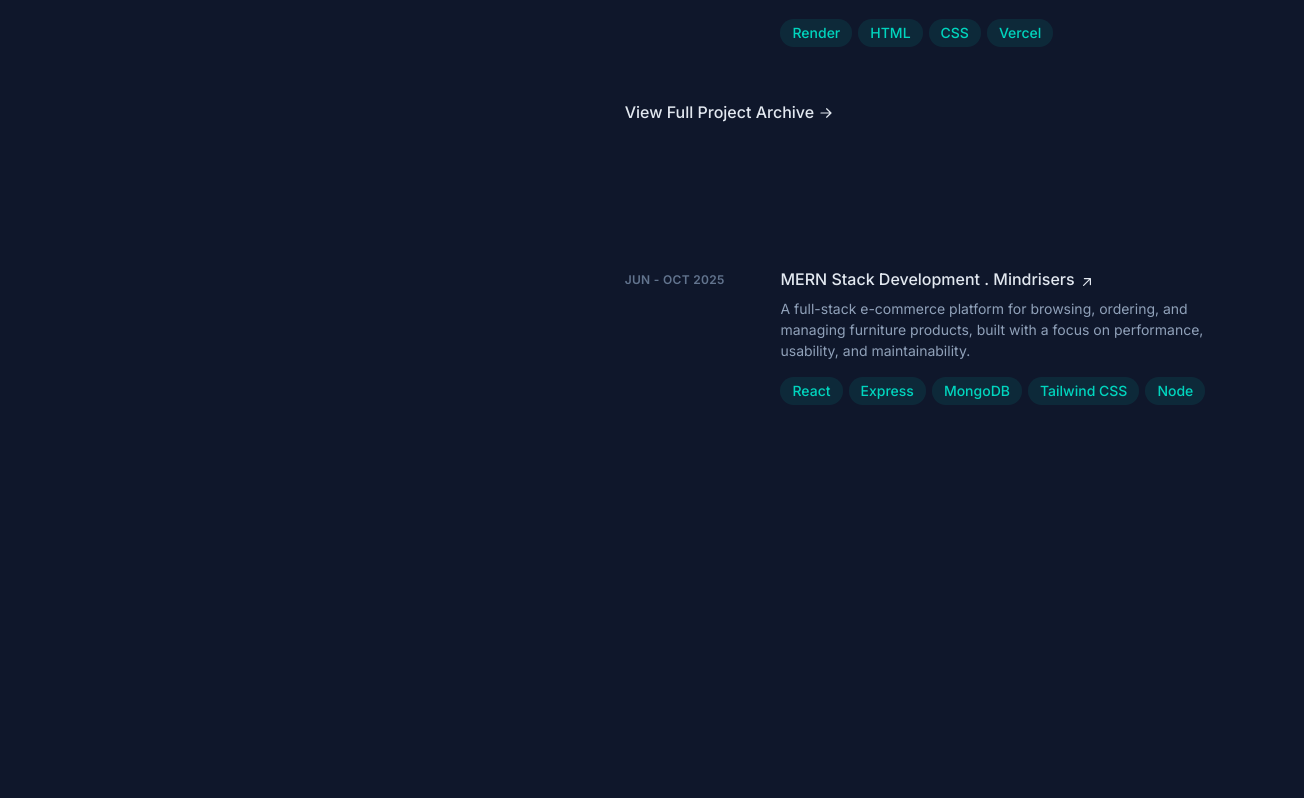
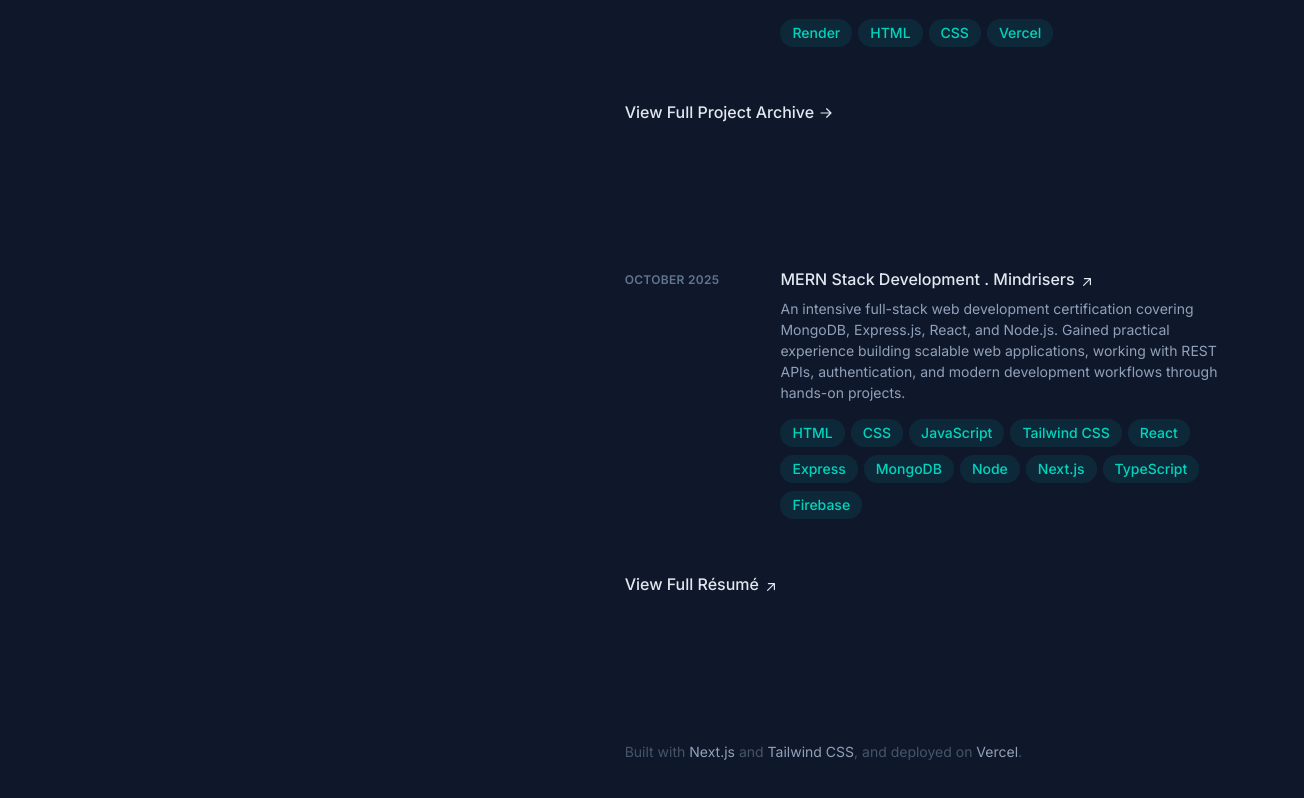
Before and after one commit to BishnuThapa10/portfolio-website, a Next.js app: page / in a window 1280 px wide. Shown: the part 1178-1976 px from the top of the page, 1304 px wide, since content can reach past the window. Before the commit the page ends 1827 px from the top, so only its background shows below. Built offline with nearby package versions, Linux system fonts and the light colour scheme.

Commit message:
blueprint finished

```diff
--- a/src/app/page.js
+++ b/src/app/page.js
@@ -1,5 +1,6 @@
 import About from "../components/About.jsx";
 import Certifications from "../components/Certifications.jsx";
+import Footer from "../components/Footer.jsx";
 import Navbar from "../components/Navbar.jsx";
 import Project from "../components/Project.jsx";
 
@@ -25,6 +26,10 @@ export default function Home() {
           <section id="certifications" className="mb-16 scroll-mt-16 md:mb-24 lg:mb-36 lg:scroll-mt-24" aria-label="Training Certifications">
             <Certifications />
           </section>
+
+          <footer className="max-w-md pb-16 text-sm text-slate-500 sm:pb-0">
+            <Footer/>
+          </footer>
         </main>
       </div>
     </div>
--- a/src/components/Certifications.jsx
+++ b/src/components/Certifications.jsx
@@ -13,7 +13,7 @@ export default function Certifications() {
         {certifications && certifications.map((c) => {
           return <li key={c.id} className='mb-12'>
             <div className="group relative grid pb-1 transition-all sm:grid-cols-8 sm:gap-8 md:gap-4 lg:hover:opacity-100! lg:group-hover/list:opacity-50">
-              <div class="absolute -inset-x-4 -inset-y-4 z-0 hidden rounded-md transition motion-reduce:transition-none lg:-inset-x-6 lg:block lg:group-hover:bg-slate-800/50 lg:group-hover:shadow-[inset_0_1px_0_0_rgba(148,163,184,0.1)] lg:group-hover:drop-shadow-lg"></div>
+              <div className="absolute -inset-x-4 -inset-y-4 z-0 hidden rounded-md transition motion-reduce:transition-none lg:-inset-x-6 lg:block lg:group-hover:bg-slate-800/50 lg:group-hover:shadow-[inset_0_1px_0_0_rgba(148,163,184,0.1)] lg:group-hover:drop-shadow-lg"></div>
               <header className='z-10 mb-2 mt-1 text-xs font-semibold uppercase tracking-wide text-slate-500 sm:col-span-2' aria-label={c.aria_label}>{c.date}</header>
 
               <div className='z-10 sm:col-span-6'>
@@ -45,7 +45,20 @@ export default function Certifications() {
         })}
       </ol>
 
-      <div></div>
+      <div className='mt-12'>
+        <a className="inline-flex items-baseline font-medium leading-tight text-slate-200 hover:text-teal-300 focus-visible:text-teal-300  group/link text-base"
+        href="/resume.pdf"
+        target="_blank" rel="noreferrer noopener" aria-label="View Full Résumé (opens in a new tab)">
+          <span className="absolute -inset-x-4 -inset-y-2.5 hidden rounded md:-inset-x-6 md:-inset-y-4 lg:block pointer-events-none"></span>
+          <span>
+            View Full {" "}
+            <span className='inline-block'>
+              Résumé
+              <HiMiniArrowUpRight className='inline-block h-4 w-4 shrink-0 transition-transform group-hover/link:-translate-y-1 group-hover/link:translate-x-1 group-focus-visible/link:-translate-y-1 group-focus-visible/link:translate-x-1 motion-reduce:transition-none ml-1 translate-y-px' aria-hidden="true" />
+            </span>
+          </span>
+        </a>
+      </div>
     </>
   )
 }
--- /dev/null
+++ b/src/components/Footer.jsx
@@ -0,0 +1,28 @@
+import React from 'react'
+import { footer } from '../data/footer.js'
+
+export default function Footer() {
+  return (
+    <>
+        {footer.map((para, i) => (
+          <p key={i} className="text-slate-600 leading-relaxed">
+            {para.text.map((part, idx) =>
+              para.links?.[part] ? (
+                <a
+                  key={idx}
+                  href={para.links[part]}
+                  target="_blank"
+                  rel="noopener noreferrer"
+                  aria-label={`${part} (opens in a new tab)`}
+                  className="transitionfont-medium text-slate-400 hover:text-teal-300 focus-visible:text-teal-300">
+                  {part}
+                </a>
+              ) : (
+                <span key={idx}>{part}</span>
+              )
+            )}
+          </p>
+        ))}
+    </>
+  )
+}
--- a/src/components/Navbar.jsx
+++ b/src/components/Navbar.jsx
@@ -66,17 +66,17 @@ export default function Navbar() {
         </ul>
       </nav>
 
-      <ul className='ml-1 mt-8 flex items-center' aria-label='Social Media'>
+      <ul className='ml-1 mt-8 flex items-center relative z-50' aria-label='Social Media'>
 
         <li className='mr-5 shrink-0 text-xs'>
-          <a className='block hover:text-slate-200' href="" target='_blank' rel='noreferrer noopener' aria-label='Github (open in new tab)' title='Github'>
+          <a className='block hover:text-slate-200' href="https://github.com/BishnuThapa10" target='_blank' rel='noreferrer noopener' aria-label='Github (open in new tab)' title='Github'>
             <span className='sr-only'>Github</span>
             <SiGithub className='h-6 w-6' aria-hidden="true" />
           </a>
         </li>
 
         <li className='mr-5 shrink-0 text-xs'>
-          <a className='block hover:text-slate-200' href="" target='_blank' rel='noreferrer noopener' aria-label='LinkedIn (open in new tab)' title='LinkedIn'>
+          <a className='block hover:text-slate-200' href="https://www.linkedin.com/in/bishnu-thapa10/" target='_blank' rel='noreferrer noopener' aria-label='LinkedIn (open in new tab)' title='LinkedIn'>
             <span className='sr-only'>LinkedIn</span>
             <SiLinkedin className='h-6 w-6' aria-hidden="true" />
           </a>
--- a/src/components/Project.jsx
+++ b/src/components/Project.jsx
@@ -60,7 +60,9 @@ export default function Project() {
 
         <div className='mt-12'>
           <a
-          className="inline-flex items-center font-medium leading-tight text-slate-200 cursor-not-allowed group" aria-label="View Full Project Archive" href="#">
+          className="inline-flex items-center font-medium leading-tight text-slate-200 group" aria-label="View Full Project Archive"
+          // href="#"
+          >
             <span>
               <span className="border-b border-transparent pb-px transition group-hover:border-teal-300 motion-reduce:transition-none">View Full Project {' '}</span>
               <span className='whitespace-nowrap'>
--- a/src/data/certifications.js
+++ b/src/data/certifications.js
@@ -1,16 +1,16 @@
 export const certifications = [
   {
     id: 'mern-stack',
-    date: 'Jun - Oct 2025',
-    aria_label: 'June to October 2025',
+    date: 'October 2025',
+    aria_label: 'October 2025',
     institution:{
       link: 'https://www.mindrisers.com.np/',
       aria_label: "MERN Stack Development at Mindrisers (opens in a new tab)",
       program: "MERN Stack Development",
       name: "Mindrisers"
     },
-    summary: 'A full-stack e-commerce platform for browsing, ordering, and managing furniture products, built with a focus on performance, usability, and maintainability.',
-    tech: ['React', 'Express', 'MongoDB', 'Tailwind CSS', 'Node'],
+    summary: 'An intensive full-stack web development certification covering MongoDB, Express.js, React, and Node.js. Gained practical experience building scalable web applications, working with REST APIs, authentication, and modern development workflows through hands-on projects.',
+    tech: ['HTML', 'CSS', 'JavaScript', 'Tailwind CSS', 'React', 'Express', 'MongoDB', 'Node', 'Next.js', 'TypeScript', 'Firebase'],
     featured: true
   },
 
--- /dev/null
+++ b/src/data/footer.js
@@ -0,0 +1,19 @@
+export const footer = [
+  {
+    text: [
+      "Built with ",
+      "Next.js",
+      " and ",
+      "Tailwind CSS",
+      ", ",
+      "and deployed on ",
+      "Vercel",
+      "."
+    ],
+    links: {
+      "Next.js": "https://nextjs.org",
+      "Tailwind CSS": "https://tailwindcss.com/",
+      "Vercel": "https://vercel.com/"
+    }
+  },
+];
```
Also changed, not shown: 1 other file (tests, documents, lock files or other folders).
